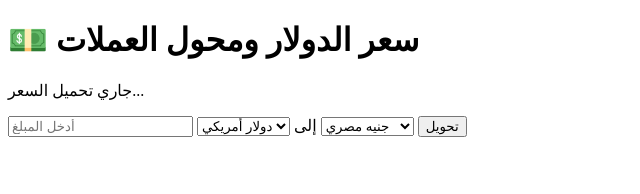
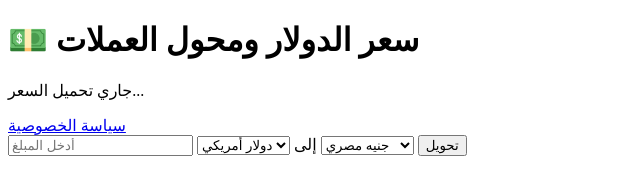
Before and after one commit to mahmoud778899/mmaakk, a plain HTML site: page index.html in a window 1280 px wide. Shown: the whole page, without its empty margins (0-640 px from the left). Drawn offline with Linux system fonts and the light colour scheme.

Commit message:
Update index.html

```diff
--- a/index.html
+++ b/index.html
@@ -8,7 +8,7 @@
   <div class="container">
     <h1>💵 سعر الدولار ومحول العملات</h1>
     <p id="rate">جاري تحميل السعر...</p>
-
+<a href="/privacy-policy.html">سياسة الخصوصية</a>
     <div class="converter">
       <input type="number" id="amount" placeholder="أدخل المبلغ" />
       <select id="from">
```
